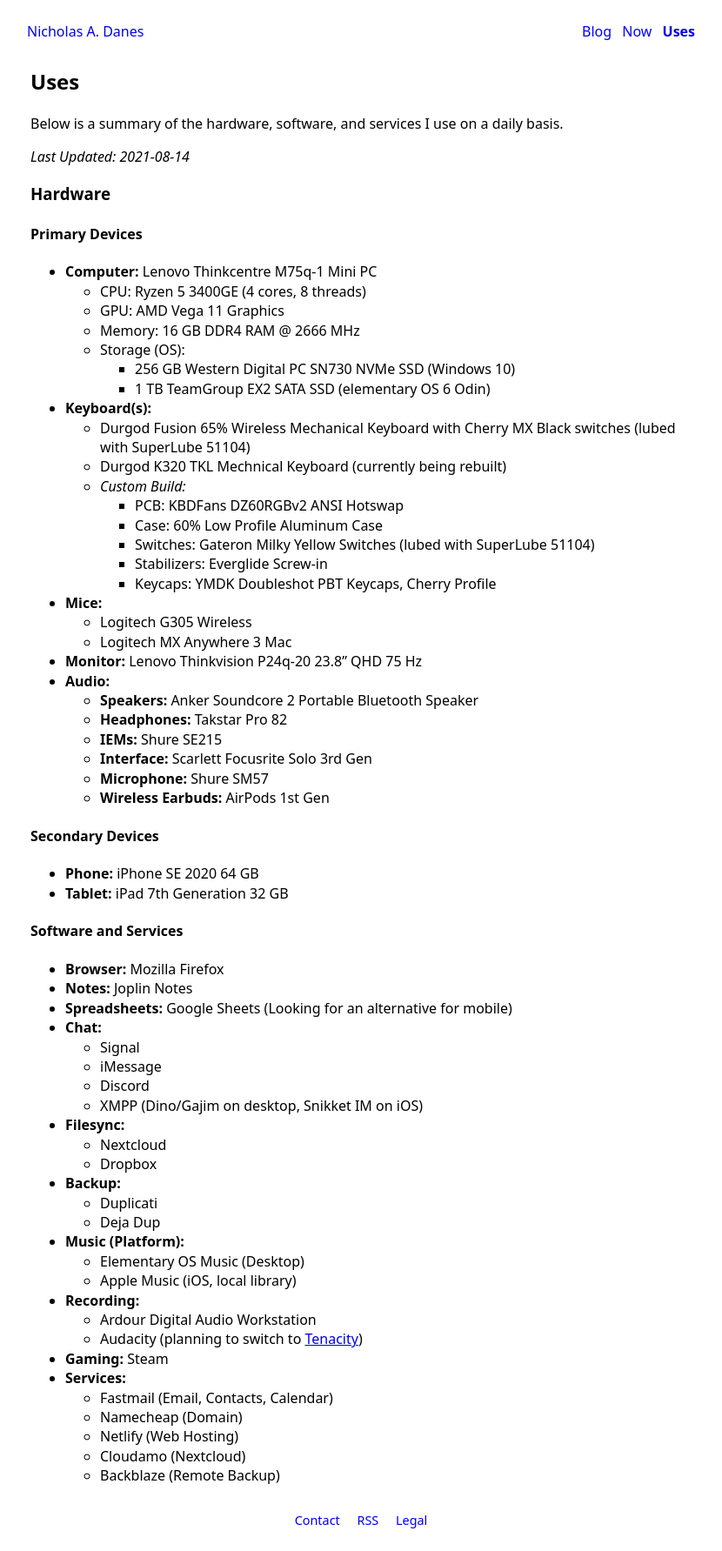
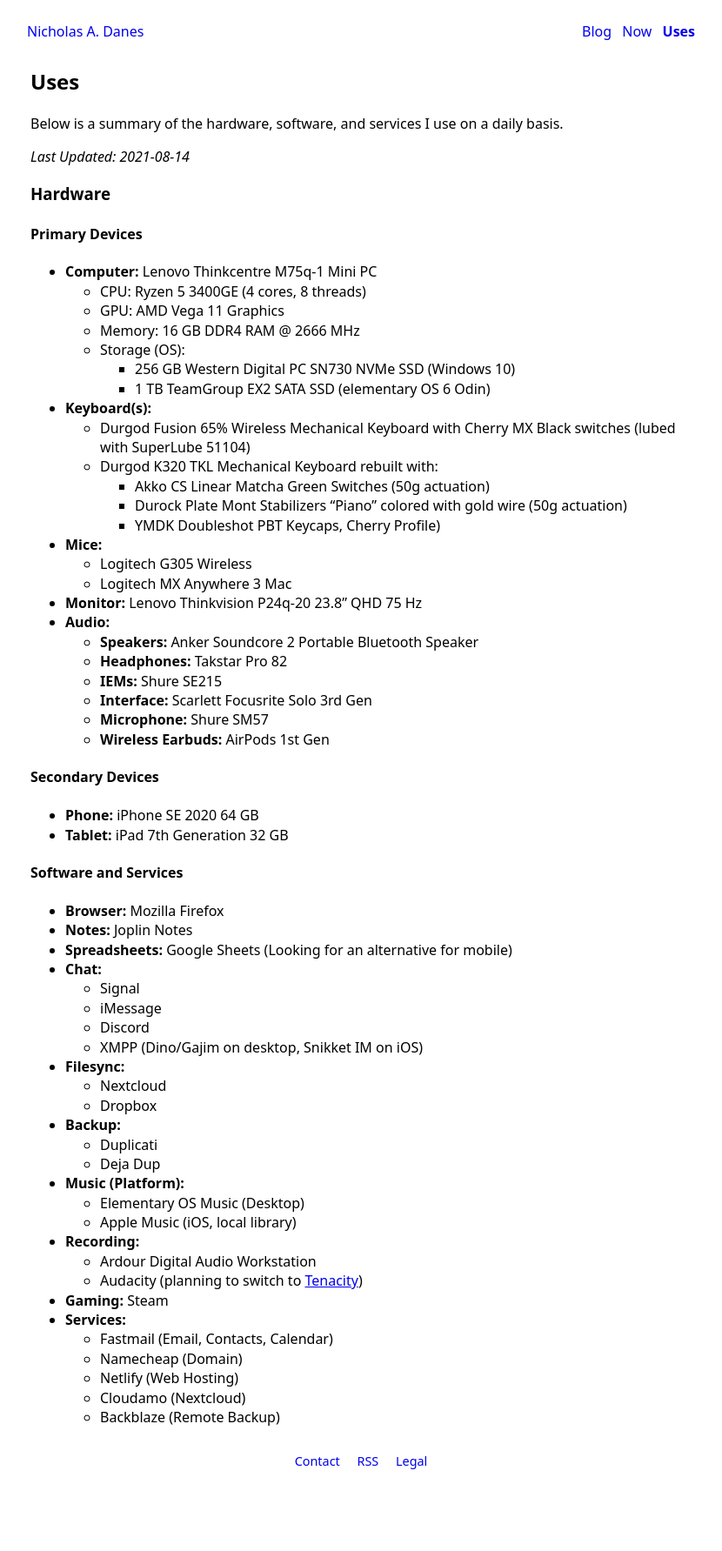
Before and after one commit to danesnick/old_website, a Jekyll site: the page built from uses.markdown, in a window 1280 px wide. Shown: the whole page at 87% size, without its empty margins (225-1055 px from the left). Built offline with Jekyll 4.4.1, drawn with Linux system fonts in a browser that asks for light colours; after the commit the page ends 1716 px from its top, so only the background shows below that.

Commit message:
Updated uses page

```diff
--- a/uses.markdown
+++ b/uses.markdown
@@ -21,13 +21,10 @@
 		+ 1 TB TeamGroup EX2 SATA SSD (elementary OS 6 Odin)
 * **Keyboard(s):**
 	+ Durgod Fusion 65% Wireless Mechanical Keyboard with Cherry MX Black switches (lubed with SuperLube 51104)
-	+ Durgod K320 TKL Mechnical Keyboard (currently being rebuilt)
-	+ *Custom Build:*
-		+ PCB: KBDFans DZ60RGBv2 ANSI Hotswap
-		+ Case: 60% Low Profile Aluminum Case
-		+ Switches: Gateron Milky Yellow Switches (lubed with SuperLube 51104)
-		+ Stabilizers: Everglide Screw-in
-		+ Keycaps: YMDK Doubleshot PBT Keycaps, Cherry Profile
+	+ Durgod K320 TKL Mechanical Keyboard rebuilt with:
+		+ Akko CS Linear Matcha Green Switches (50g actuation)
+		+ Durock Plate Mont Stabilizers "Piano" colored with gold wire (50g actuation)
+		+ YMDK Doubleshot PBT Keycaps, Cherry Profile)
 * **Mice:**
 	+ Logitech G305 Wireless
 	+ Logitech MX Anywhere 3 Mac
```
